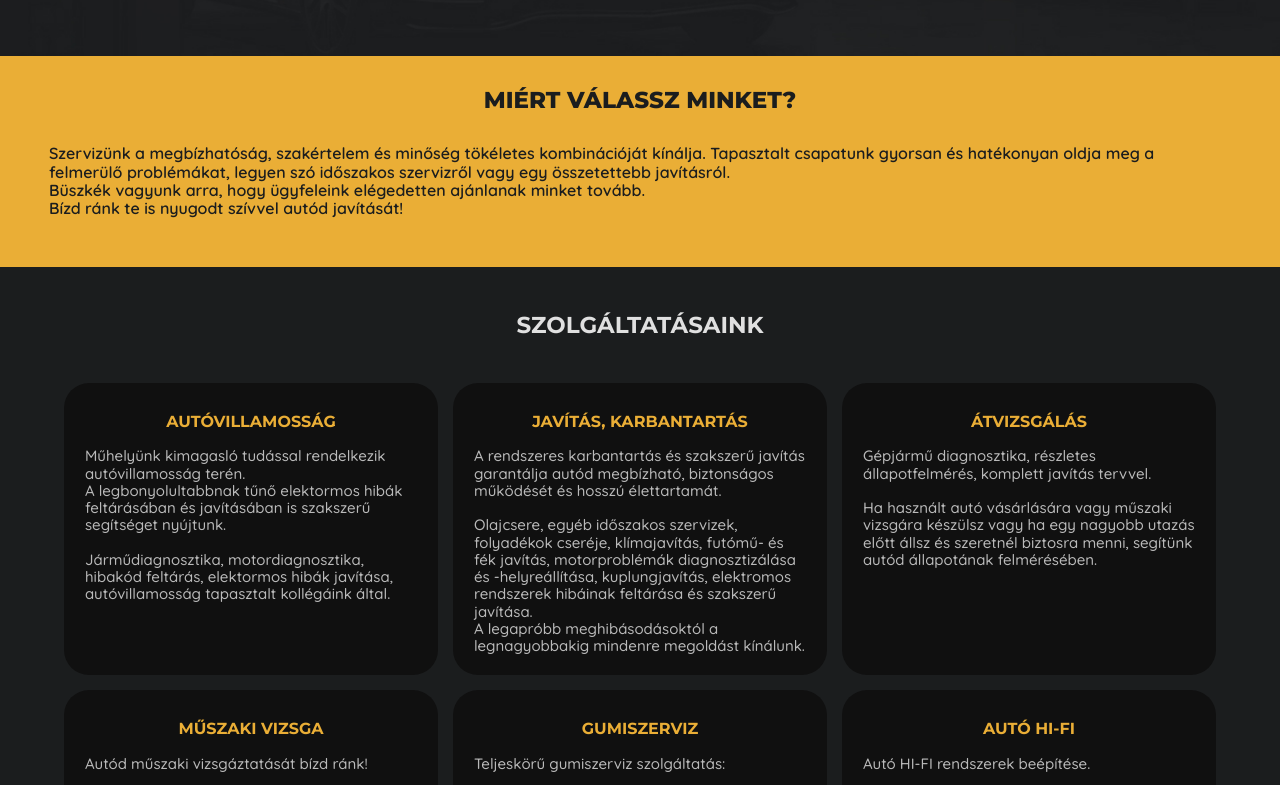
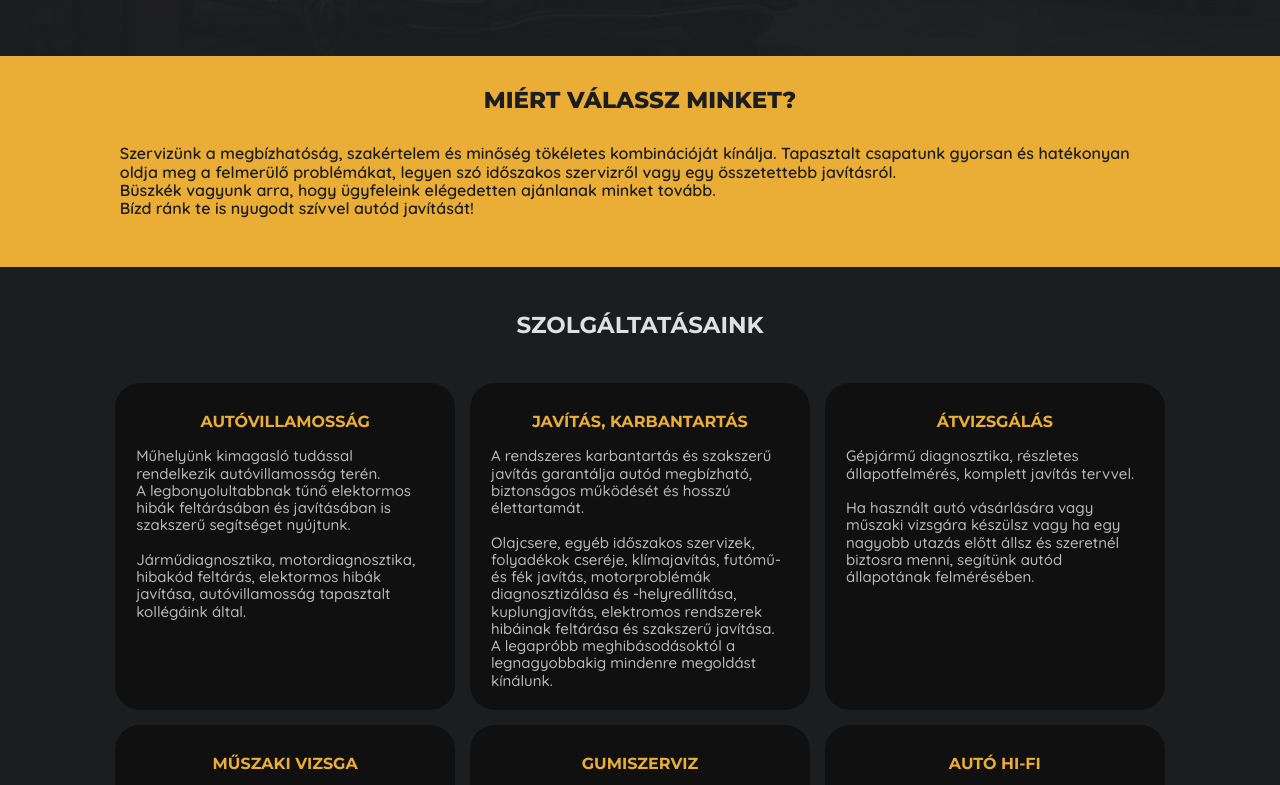
Before and after one commit to C5illa/royalgarage, a plain HTML site: page index.html in a window 1280 px wide. Shown: the part 415-1200 px from the top of the page. Drawn offline with nearby package versions, Linux system fonts and the light colour scheme.

Commit message:
Update style.css

```diff
--- a/style.css
+++ b/style.css
@@ -252,6 +252,7 @@
       width: 90%;
     }
 
+
   }
 
 
@@ -344,6 +345,12 @@
   }
 
 
+  @media (min-width: 1200px) {
+  .about__text {
+    padding-left: 7.5%;
+    padding-right: 7.5%;
+  }
+}
 
 
   /*------------------------------------*\
@@ -408,7 +415,11 @@
    }
 }
 
-
+@media (min-width: 1200px) {
+  .services__container {
+    width: 82%;
+  }
+}
 
 
 
```
